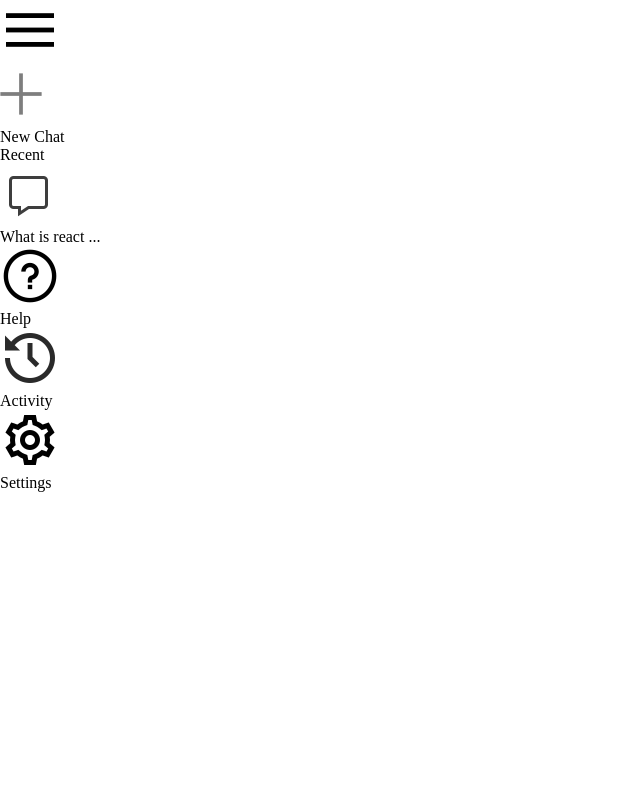
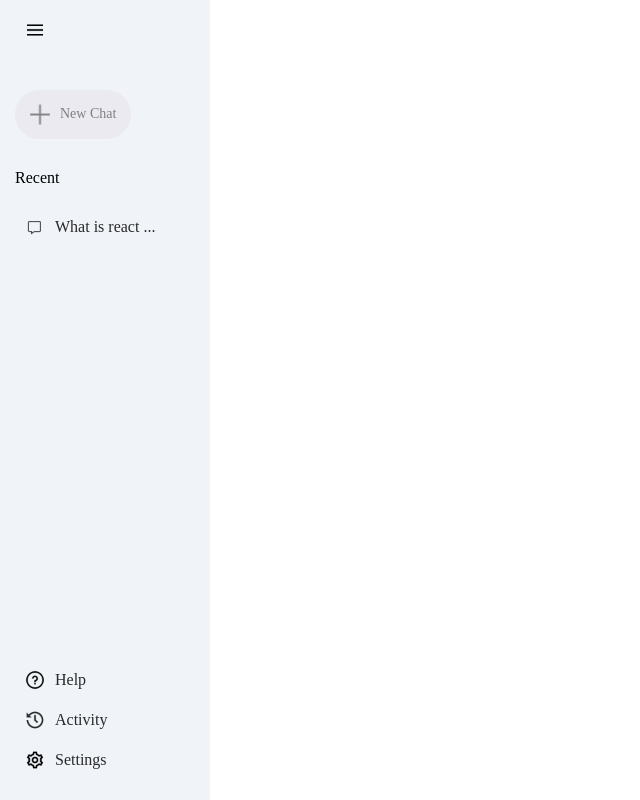
Before and after one commit to SoftEngX/gemini-clone, a React (Vite) app: page / in a window 1280 px wide. Shown: the whole page, without its empty margins (0-640 px from the left). Built offline with nearby package versions, Linux system fonts and the light colour scheme.

Commit message:
Add styles for Sidebar

```diff
--- a/src/components/Sidebar/Sidebar.css
+++ b/src/components/Sidebar/Sidebar.css
@@ -0,0 +1,67 @@
+
+.sidebar {
+  min-height: 100vh;
+  display: inline-flex;
+  flex-direction: column;
+  justify-content: space-between;
+  background-color: #f0f4f9;
+  padding: 20px 15px;
+}
+
+.sidebar img {
+  width: 20px;
+}
+
+.sidebar .menu {
+  display: block;
+  margin-left: 10px;
+  cursor: pointer;
+}
+
+.sidebar .new-chat {
+  margin-top: 50px;
+  display: inline-flex;
+  align-items: center;
+  gap: 10px;
+  padding: 10px 15px;
+  background-color: #ebeaf1;
+  border-radius: 50px;
+  font-size: 14px;
+  color: gray;
+  cursor: pointer;
+}
+
+.sidebar .recent {
+  display: flex;
+  flex-direction: column;
+}
+
+.sidebar .recent-title {
+  margin-top: 30px;
+  margin-bottom: 20px;
+}
+
+.sidebar .recent-entry {
+  display: flex;
+  align-items: center;
+  gap: 10px;
+  padding: 10px;
+  padding-right: 40px;
+  border-radius: 50px;
+  color: #282828;
+  cursor: pointer;
+}
+
+.sidebar .recent-entry:hover {
+  background-color: #e2ebed;
+}
+
+.sidebar .bottom {
+  display: flex;
+  flex-direction: column;
+}
+
+.sidebar .bottom-item {
+  padding-right: 10px;
+  cursor: pointer;
+}
```
